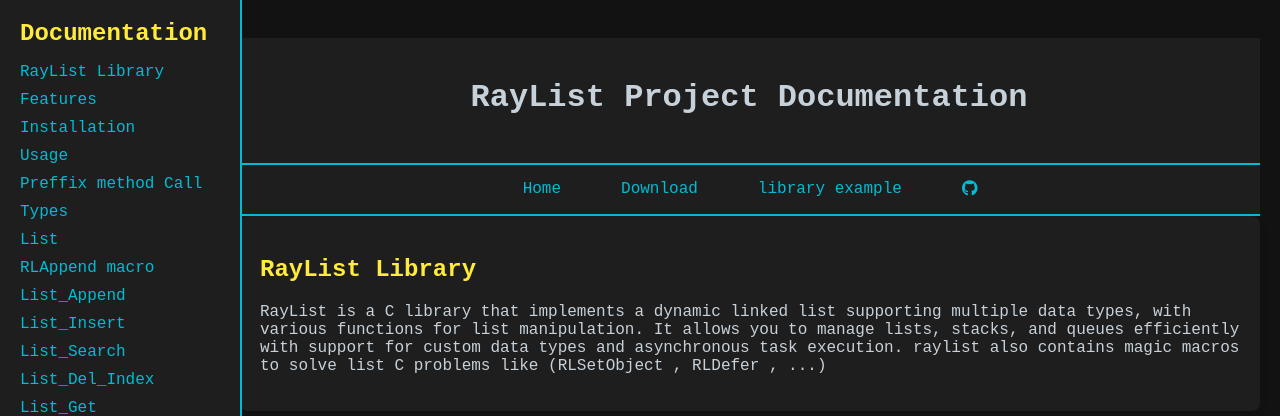
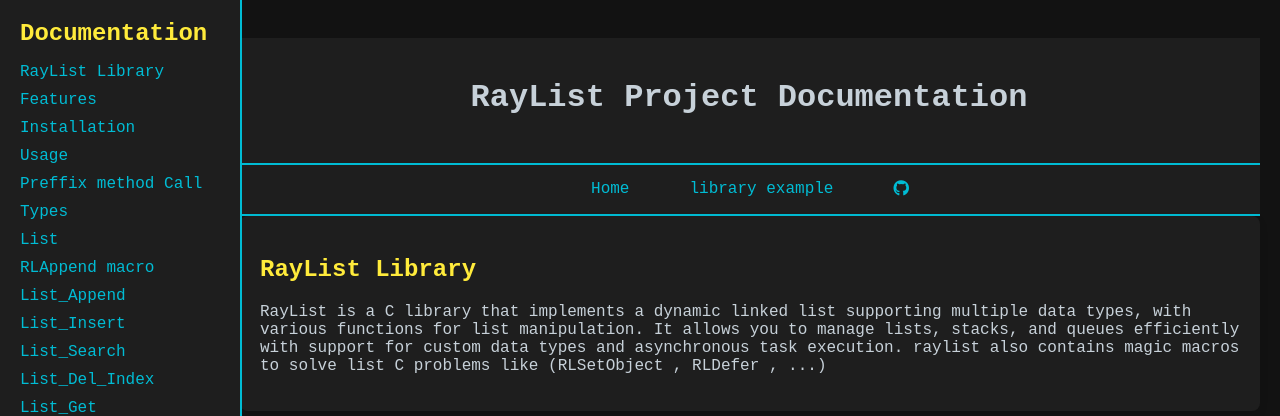
Before and after one commit to abdorayden/PortFolio, a Flask app: page /raylist in a window 1280 px wide. Shown: the top 416 px of the page. Run offline with Flask 3, Linux system fonts and the light colour scheme; parts of the project's set-up code (start-up, migrations or seed data) failed here and were passed over; some libraries are stand-ins or nearby versions.

Commit message:
i made a mistake

```diff
--- a/api/app.py
+++ b/api/app.py
@@ -29,15 +29,6 @@ def index() :
         chtml = f.read()
     return render_template_string(chtml)
 
-# TODO: handle hardcoded string raylist
-@app.route('downloads/<filename>')
-def download(filename) :
-    current_files_to_download = ["raylist"]
-    if filename not in current_files_to_download :
-        return jsonify({'message': "file not found"}), 404
-
-    return send_from_directory('static/downloads', filename := f"{filename}.tar.gz", as_attachment=True)
-
 @app.route('/submit', methods=['POST'])
 def submit():
     global quotes
--- a/templates/projects/raylist.html
+++ b/templates/projects/raylist.html
@@ -215,8 +215,6 @@
         </header>
         <nav>
             <a href="https://rayden-six.vercel.app">Home</a>
-	    <!-- TODO: handle downloads -->
-            <a href="https://rayden-six.vercel.app/downloads/raylist">Download</a>
             <a href="https://rayden-six.vercel.app/raylist/future">library example</a>
             <a href="https://github.com/abdorayden/raylist" target="_blank"><i class="fab fa-github"></i></a>
         </nav>
```
